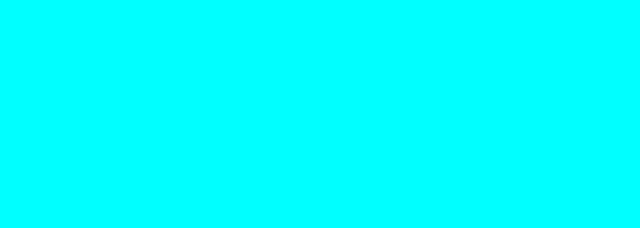
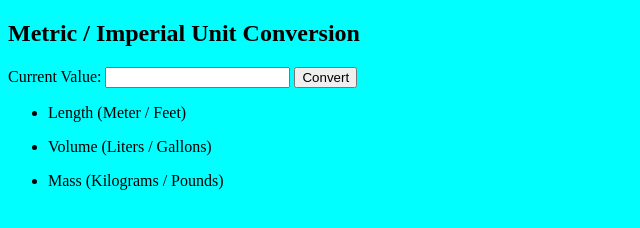
Before and after one commit to RicardoBachmann/unit-converter, a plain HTML site: page index.html in a window 1280 px wide. Shown: the whole page, without its empty margins (0-640 px from the left). Drawn offline with Linux system fonts and the light colour scheme.

Commit message:
Setup base html structure

```diff
--- a/index.html
+++ b/index.html
@@ -7,6 +7,29 @@
     <title>Unit Converter</title>
   </head>
   <body>
+    <main>
+      <section id="input-section">
+        <h1>Metric / Imperial Unit Conversion</h1>
+        <label for="unit-input">Current Value:</label>
+        <input type="number" name="unit-input" id="unit-input" />
+        <button id="convert-btn">Convert</button>
+      </section>
+
+      <section id="convert-section">
+        <ul>
+          <li>
+            <p id="length-value">Length (Meter / Feet)</p>
+          </li>
+          <li>
+            <p id="volume-value">Volume (Liters / Gallons)</p>
+          </li>
+          <li>
+            <p id="mass-value">Mass (Kilograms / Pounds)</p>
+          </li>
+        </ul>
+      </section>
+    </main>
+
     <script src="script.js"></script>
   </body>
 </html>
```
